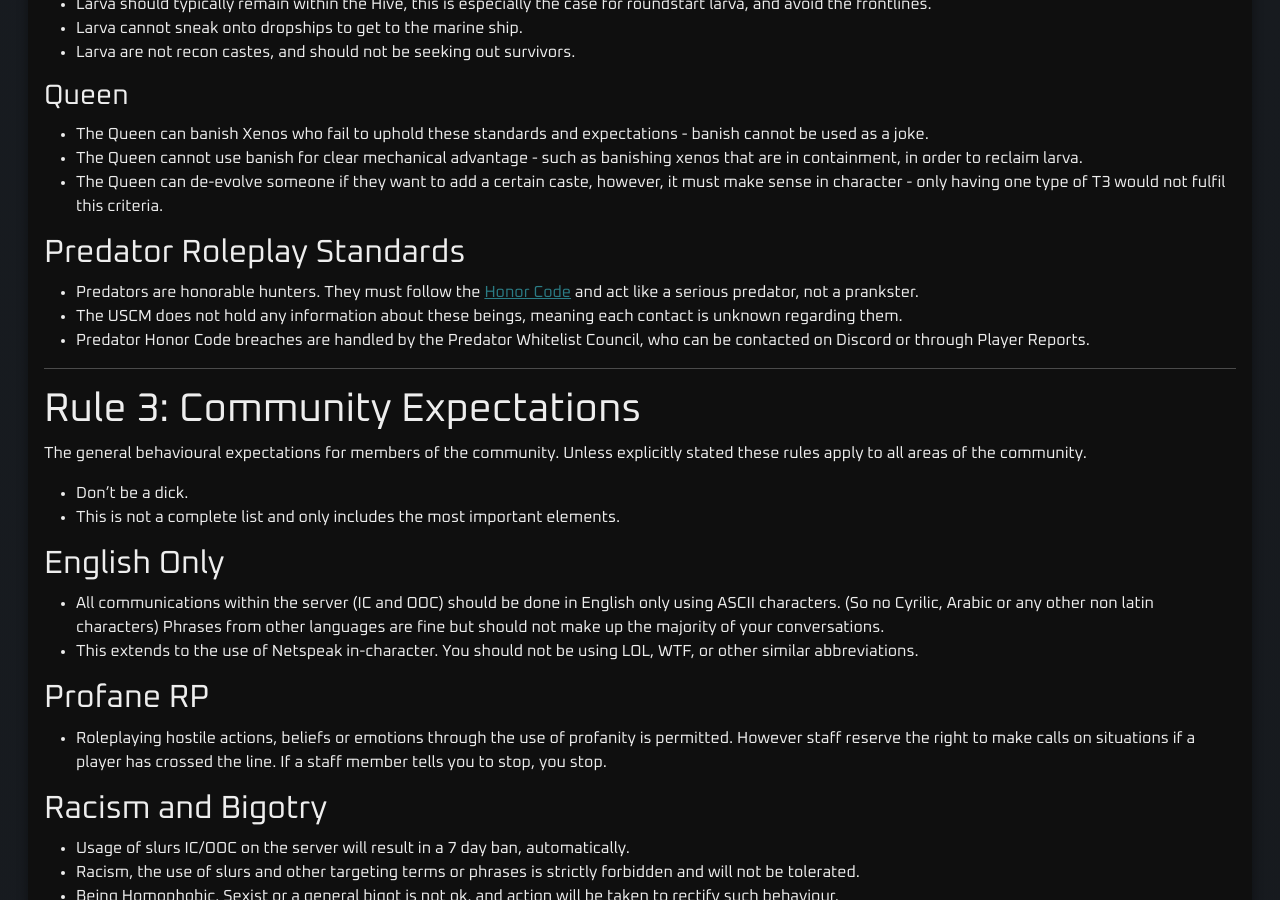
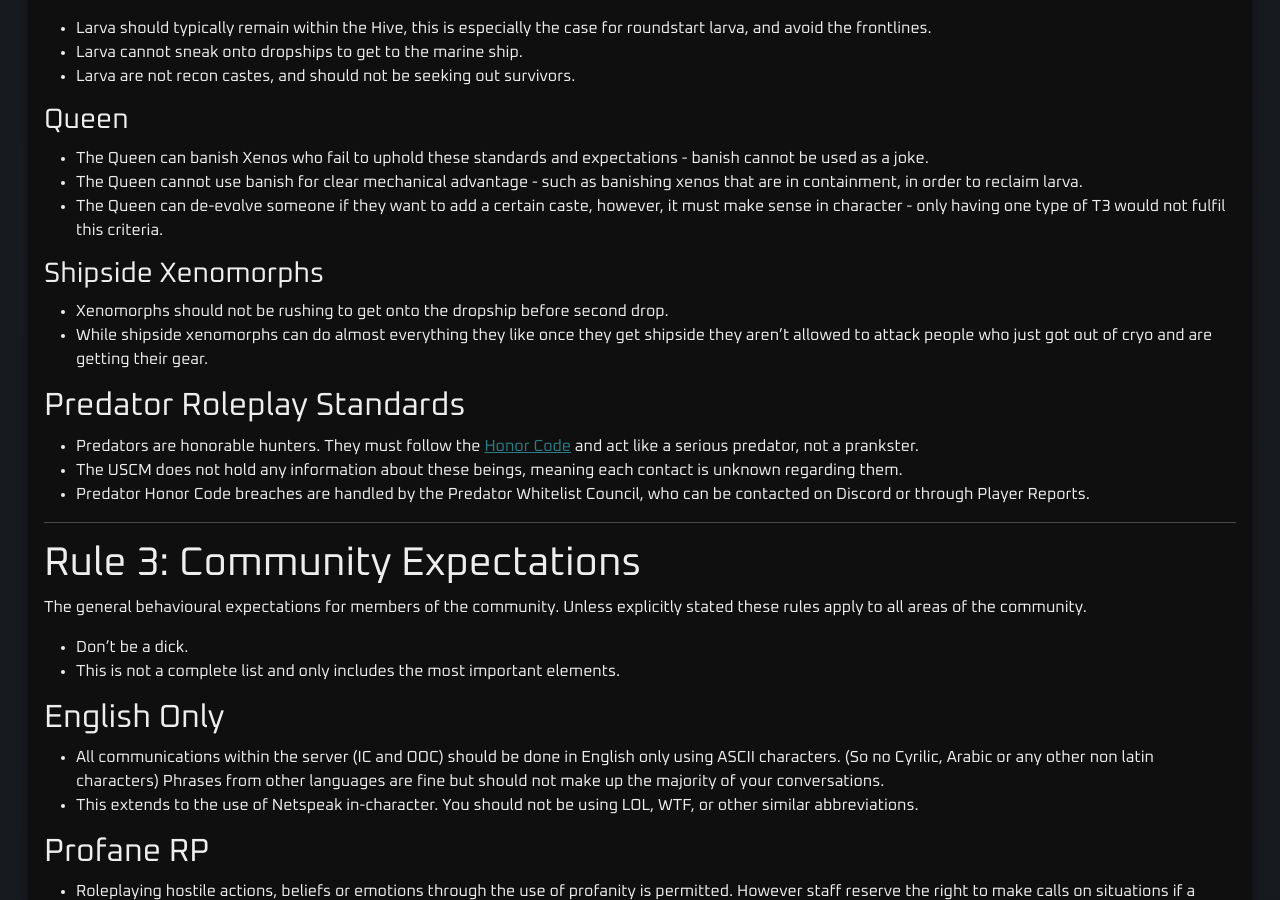
Before and after one commit to cmss13-devs/web, a Jekyll site: the page built from rules.md, in a window 1280 px wide and 900 px high, scrolled down 4131 px. Built offline with Jekyll 4.4.1, drawn with Linux system fonts in a browser that asks for light colours; some of the changed text lies outside the part shown.

Commit message:
Update rules.md

```diff
--- a/rules.md
+++ b/rules.md
@@ -108,6 +108,7 @@
 - Survivors have more leeway than marines with their mental stability due to the trauma they may have experienced during the xenomorph attack. They may be suffering PTSD, paranoia or similar conditions for roleplaying purposes.
 - Survivors may NOT be hostile unless they have been spawned as hostile survivors (CLF) - see [Hostile Factions](#hostile-factions).
   - Hostile survivors cannot attempt to harm other survivors.
+- Survivors should not be rushing to attack the hive before the roundstart larvas have had a chance to evolve.
 
 ### Command
 
@@ -161,6 +162,11 @@
 - The Queen can banish Xenos who fail to uphold these standards and expectations - banish cannot be used as a joke.
 - The Queen cannot use banish for clear mechanical advantage - such as banishing xenos that are in containment, in order to reclaim larva.
 - The Queen can de-evolve someone if they want to add a certain caste, however, it must make sense in character - only having one type of T3 would not fulfil this criteria.
+
+### Shipside Xenomorphs
+
+- Xenomorphs should not be rushing to get onto the dropship before second drop.
+- While shipside xenomorphs can do almost everything they like once they get shipside they aren't allowed to attack people who just got out of cryo and are getting their gear.
 
 ## Predator Roleplay Standards
 
@@ -275,13 +281,14 @@
 Not Metagaming:
 - Xenos destroying colony assets prior to Marine landing, such as APCs, lights, vendors, etc.
 - Xenos & Marines building traps to catch and kill the other side.
+- Shipside xenos attacking critical equipment like the tcomms or OB APCs.
 - Marines killing themselves after becoming infected or captured by the Xenos.
 
 Metagaming:
 - Wordlessly following a friend around without having any IC communications or interactions.
-- Building defenses on the ship before a hostile force is en route.
 - Xenos sitting next to the dropship landing pad to attack right as the Marines open the doors.
 - Xenos melting every colony wall in a specific location to remove a building/defensive point.
+- Xenos walling in marine or xeno bodies to prevent them from being recovered.
 - Killing small hosts as survivor before marines land.
     - This is explicitly a rulebreak exclusively due to the extensive impact this has on roundstart balance.
 - Surrounding a comms tower entirely with reinforced walls to prevent Xenos attacking it without T3s.
```
